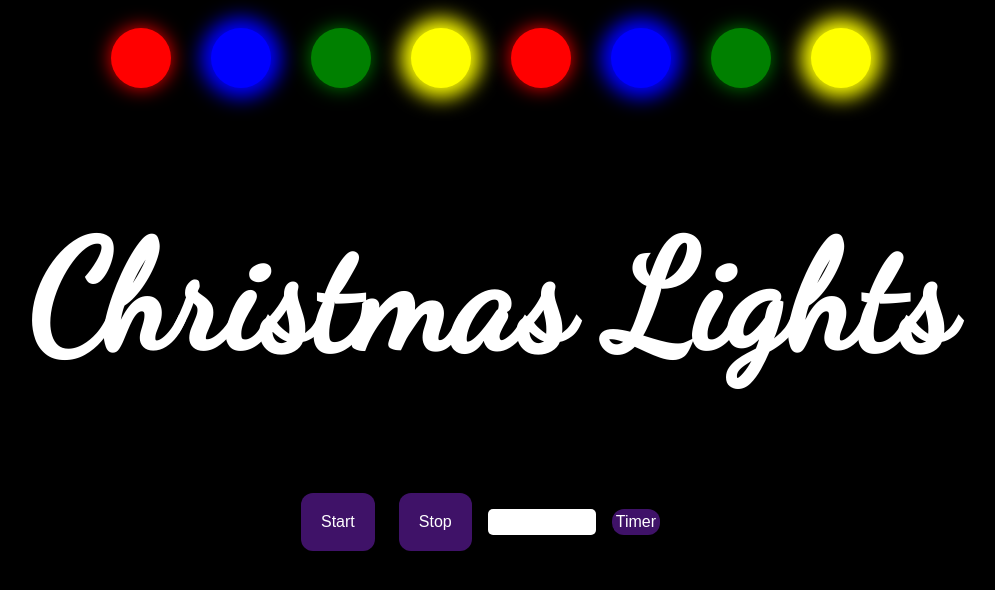
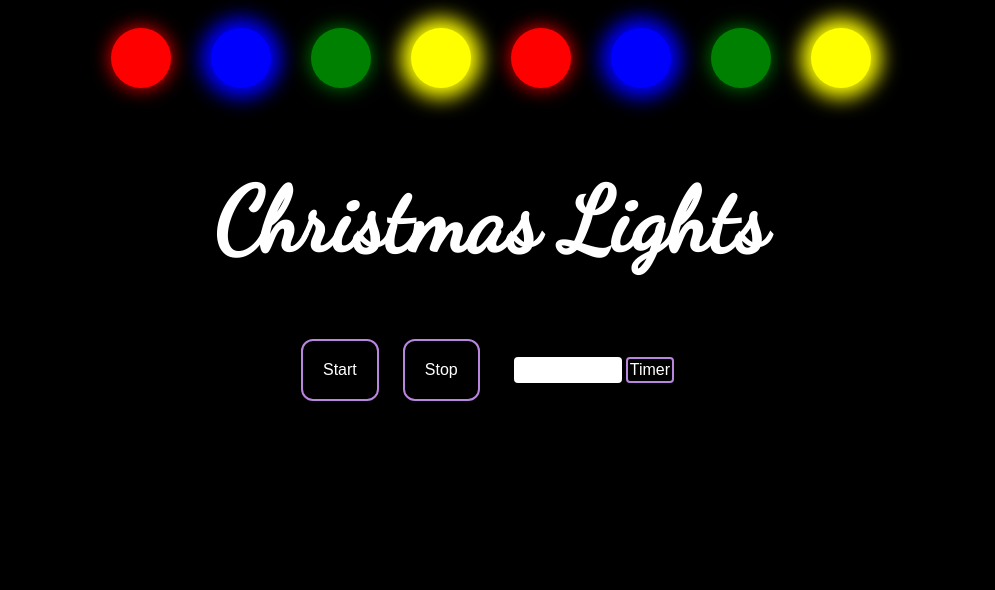
Before and after one commit to bndkn24/christmas-lights, a plain HTML site: page index.html in a window 1280 px wide. Shown: the whole page, without its empty margins (149-1144 px from the left). Drawn offline with Linux system fonts and the light colour scheme.

Commit message:
Updated CSS

```diff
--- a/script.js
+++ b/script.js
@@ -3,11 +3,6 @@ const stop = document.querySelector(".stop");
 const timer = document.querySelector(".timer");
 const input = document.querySelector("input[type=number]");
 const bulbs = document.querySelectorAll(".bulb");
-const colors = document.querySelectorAll("[class^=color]");
-
-colors.forEach((color) => {
-  console.log(color);
-});
 
 start.addEventListener("click", () => {
   bulbs.forEach((bulb) => {
--- a/styles.css
+++ b/styles.css
@@ -13,13 +13,13 @@ body {
 
 h1 {
   color: white;
-  font-size: 150px;
+  font-size: 7vmax;
   text-align: center;
   font-family: "Dancing Script", cursive;
 }
 
 button {
-  background-color: #3f1268;
+  background: none;
   border: none;
   color: white;
   padding: 20px;
@@ -29,10 +29,13 @@ button {
   font-size: 16px;
   margin: 4px 10px;
   border-radius: 12px;
+  border: 2px solid rgb(184, 134, 222);
 }
 
 button.timer {
-  padding: 4px;
+  margin: 0 auto;
+  padding: 2px;
+  border-radius: 4px;
 }
 
 input {
@@ -43,8 +46,8 @@ input {
   text-decoration: none;
   display: inline-block;
   font-size: 16px;
-  margin: 4px 2px;
-  border-radius: 5px;
+  margin-left: 20px;
+  border-radius: 4px;
 }
 
 .series {
```
